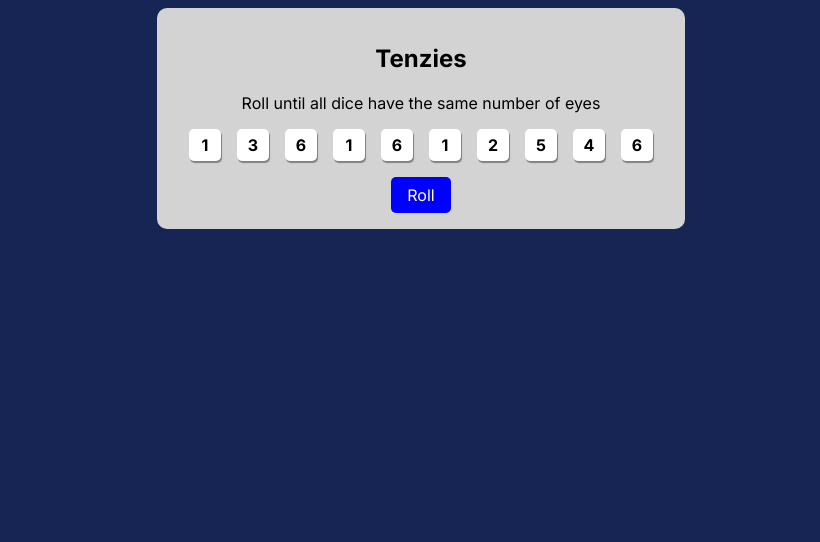
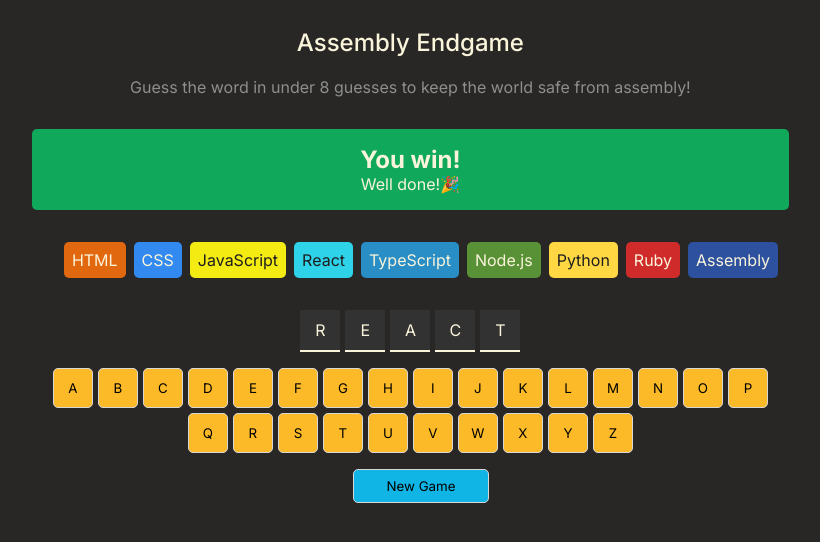
Before and after one commit to TortleTurtle/React-Portfolio, a React (Vite) app: page / in a window 1280 px wide. Shown: the top 542 px of the page, without its empty margins (219-1039 px from the left). Built offline with nearby package versions, Linux system fonts and the light colour scheme.

Commit message:
Assembly Endgame: Finished static elements

```diff
--- a/src/App.jsx
+++ b/src/App.jsx
@@ -1,10 +1,8 @@
-import {useState, useEffect} from "react";
-import Tenzies from "./tenzies/Tenzies.jsx";
-// import './index.css'
+import AssemblyGame from "./assembly-game/AssemblyGame.jsx";
 
 export default function App() {
 
     return (
-        <Tenzies />
+        <AssemblyGame />
     )
 }
--- /dev/null
+++ b/src/assembly-game/AssemblyGame.jsx
@@ -0,0 +1,40 @@
+import './index.css'
+import LanguageChips from "./components/LanguageChips.jsx";
+import {useState} from "react";
+import MessageBox from "./components/MessageBox.jsx";
+import WordDisplay from "./components/WordDisplay.jsx";
+import Keyboard from "./components/Keyboard.jsx";
+
+export default function AssemblyGame() {
+    /* TODO: Track letters and if they've been guessed.
+    *   - state object -> onChange UI needs to rerender.
+    *   - Can derive other values from this array such as
+    *       - remaining amount of guesses. Used to display messages and which languages have died.
+    *       - which letters from the guessed word to show.
+    *
+    *  TODO: Store which word to guess
+    *   - To display this word loop through string.
+    *   - compute which letters to show by comparing with the letters state.
+    *
+    *  TODO: Compute remaining guesses.
+    *   - Calculated from letters array. Which letters have been guessed.
+    *   - Used to display which language have died & messages.
+    *
+    * */
+
+    const [word, setWord] = useState("react");
+
+    return (
+        <main>
+            <section className="header">
+                <h1>Assembly Endgame</h1>
+                <p>Guess the word in under 8 guesses to keep the world safe from assembly!</p>
+            </section>
+            <MessageBox/>
+            <LanguageChips/>
+            <WordDisplay word={word} />
+            <Keyboard />
+            <button id="newGameBtn">New Game</button>
+        </main>
+    )
+}
--- /dev/null
+++ b/src/assembly-game/assets/languages.js
@@ -0,0 +1,49 @@
+const languages = [
+    {
+        name: "HTML",
+        backgroundColor: "#E2680F",
+        color: "#F9F4DA",
+    },
+    {
+        name: "CSS",
+        backgroundColor: "#328AF1",
+        color: "#F9F4DA",
+    },
+    {
+        name: "JavaScript",
+        backgroundColor: "#F4EB13",
+        color: "#1E1E1E",
+    },
+    {
+        name: "React",
+        backgroundColor: "#2ED3E9",
+        color: "#1E1E1E",
+    },
+    {
+        name: "TypeScript",
+        backgroundColor: "#298EC6",
+        color: "#F9F4DA",
+    },
+    {
+        name: "Node.js",
+        backgroundColor: "#599137",
+        color: "#F9F4DA",
+    },
+    {
+        name: "Python",
+        backgroundColor: "#FFD742",
+        color: "#1E1E1E",
+    },
+    {
+        name: "Ruby",
+        backgroundColor: "#D02B2B",
+        color: "#F9F4DA",
+    },
+    {
+        name: "Assembly",
+        backgroundColor: "#2D519F",
+        color: "#F9F4DA",
+    },
+]
+
+export default languages;
--- /dev/null
+++ b/src/assembly-game/components/Keyboard.jsx
@@ -0,0 +1,20 @@
+export default function Keyboard(props) {
+    const letterKeys = renderButtons();
+
+    function renderButtons() {
+        let buttons = [];
+        for (let i = 97; i < 123; i++) {
+            let char = String.fromCharCode(i);
+            buttons.push(
+                <button key={char} className="keyboard--key">{char.toUpperCase()}</button>
+            )
+        }
+        return buttons;
+    }
+
+    return (
+        <section className="keyboard">
+            {letterKeys}
+        </section>
+    )
+}
--- /dev/null
+++ b/src/assembly-game/components/LanguageChips.jsx
@@ -0,0 +1,17 @@
+import languages from "../assets/languages.js";
+
+export default function LanguageChips() {
+    const chips = languages.map((language, index) =>
+        <span key={language.name}
+             className={"language_chips--chip"}
+             style={{ backgroundColor: language.backgroundColor, color: language.color }}>
+            {language.name}
+        </span>
+    )
+
+    return (
+        <section className="language_chips">
+            {chips}
+        </section>
+    )
+}
--- /dev/null
+++ b/src/assembly-game/components/MessageBox.jsx
@@ -0,0 +1,8 @@
+export default function MessageBox() {
+    return (
+        <section className="messageBox messageBox-success">
+            <h2>You win!</h2>
+            <p>Well done!🎉</p>
+        </section>
+    )
+}
--- /dev/null
+++ b/src/assembly-game/components/WordDisplay.jsx
@@ -0,0 +1,14 @@
+export default function WordDisplay(props) {
+    let letters = []
+    for (let i = 0; i < props.word.length; i++) {
+        letters.push(
+            <span key={i} className="word_display--letter">{props.word[i].toUpperCase()}</span>
+        )
+    }
+
+    return (
+        <section className="word_display">
+            {letters}
+        </section>
+    )
+}
--- /dev/null
+++ b/src/assembly-game/index.css
@@ -0,0 +1,117 @@
+body {
+    display: flex;
+    flex-direction: column;
+    justify-content: center;
+    align-items: center;
+
+    color: #F9F4DA;
+    text-align: center;
+    font-family: "Inter", sans-serif;
+
+    background: #282726;
+}
+
+main {
+    display: flex;
+    flex-direction: column;
+    gap: 1rem;
+}
+
+.header, .messageBox {
+    max-width: 75ch;
+}
+
+.header h1 {
+    font-size: 1.5rem;
+    font-weight: 500;
+}
+.header p {
+    color: #8E8E8E;
+    font-size: 1rem;
+}
+
+.messageBox {
+    padding: 1rem 0;
+
+    border: none;
+    border-radius: 5px;
+}
+.messageBox-success {
+    background: #10A95B;
+}
+.messageBox-error {
+    background: #BA2A2A;
+}
+.messageBox-info {
+    background: #7A5EA7;
+}
+
+.messageBox > h2 {
+    margin: 0;
+}
+.messageBox > p {
+    margin: 0;
+}
+
+.language_chips {
+    display: flex;
+    flex-wrap: wrap;
+    justify-content: center;
+    gap: 0.5rem;
+
+    max-width: 75ch;
+    margin: 1rem 2rem;
+}
+.language_chips--chip {
+    border-radius: 5px;
+    padding: 0.5rem;
+}
+
+.word_display, .keyboard {
+    display: flex;
+    flex-wrap: wrap;
+    justify-content: center;
+    gap: 5px;
+
+    max-width: 75ch;
+}
+.word_display--letter, .keyboard--key {
+    display: flex;
+    justify-content: center;
+    align-items: center;
+
+    width: 40px;
+    height: 40px;
+}
+.word_display--letter {
+    background: #323232;
+    border-bottom: 2px solid #F9F4DA;
+}
+.keyboard--key {
+    font-family: inherit;
+
+    background: #FCBA29;
+    border: 1px solid #D7D7D7;
+    border-radius: 5px;
+}
+.keyboard--key:hover {
+    cursor: pointer;
+}
+.keyboard--key-success {
+    background: #10A95B;
+}
+.keyboard--key-error {
+    background: #EC5D49;
+}
+
+#newGameBtn {
+    align-self: center;
+    padding: 0.5rem 2rem;
+
+    color: #000;
+    font-family: inherit;
+
+    background: #11B5E5;
+    border: 1px solid #D7D7D7;
+    border-radius: 5px;
+}
```
